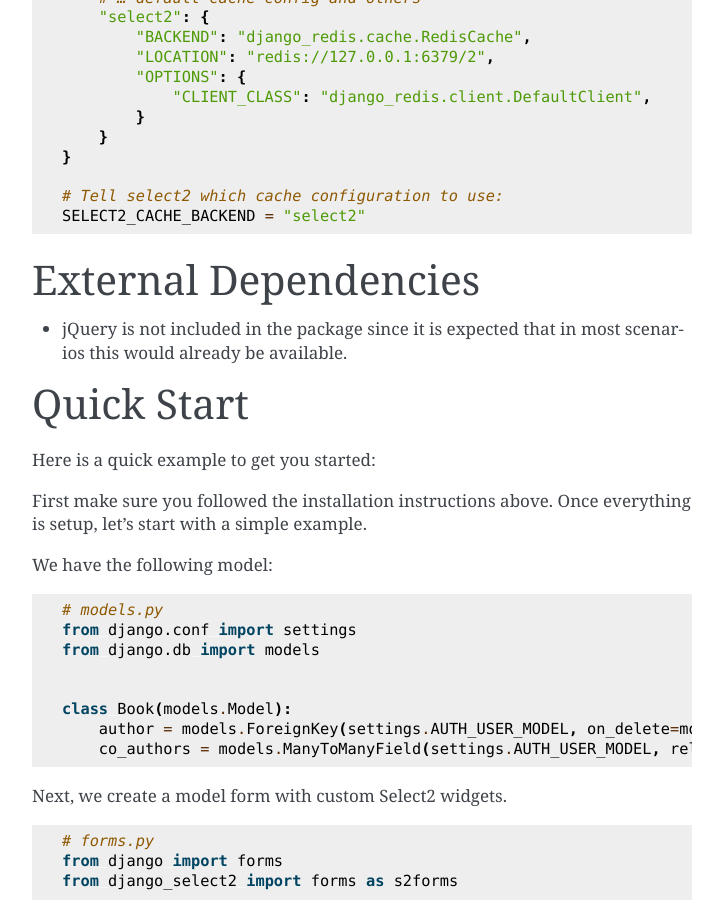
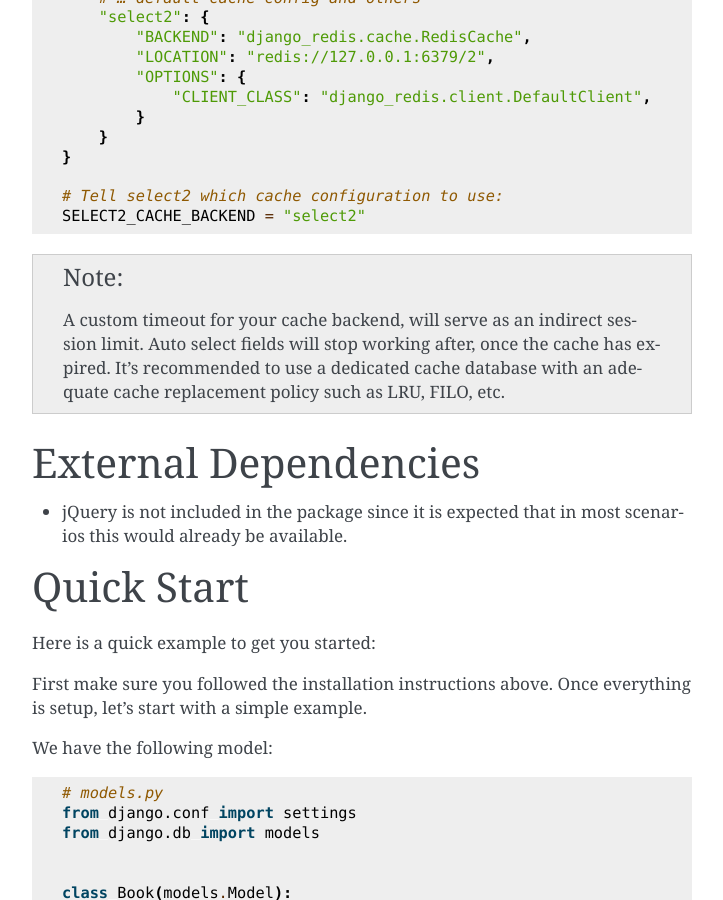
Before and after one commit to vitalii312/Vacasa, a Sphinx documentation site: the page built from docs/index.rst, in a window 1280 px wide and 900 px high, scrolled down 1129 px. Shown: the whole window, without its empty margins (388-1111 px from the left). Built offline with Sphinx 7.4.7, drawn with Linux system fonts in a browser that asks for light colours; pages that are not in the unit, such as notebooks, are missing from menus.

Commit message:
Resolve #91 -- Add comment about cache expiration

```diff
--- a/docs/index.rst
+++ b/docs/index.rst
@@ -63,6 +63,12 @@
 
     # Tell select2 which cache configuration to use:
     SELECT2_CACHE_BACKEND = "select2"
+
+.. note::
+    A custom timeout for your cache backend, will serve as an indirect session limit.
+    Auto select fields will stop working after, once the cache has expired.
+    It's recommended to use a dedicated cache database with an adequate
+    cache replacement policy such as LRU, FILO, etc.
 
 
 External Dependencies
```
